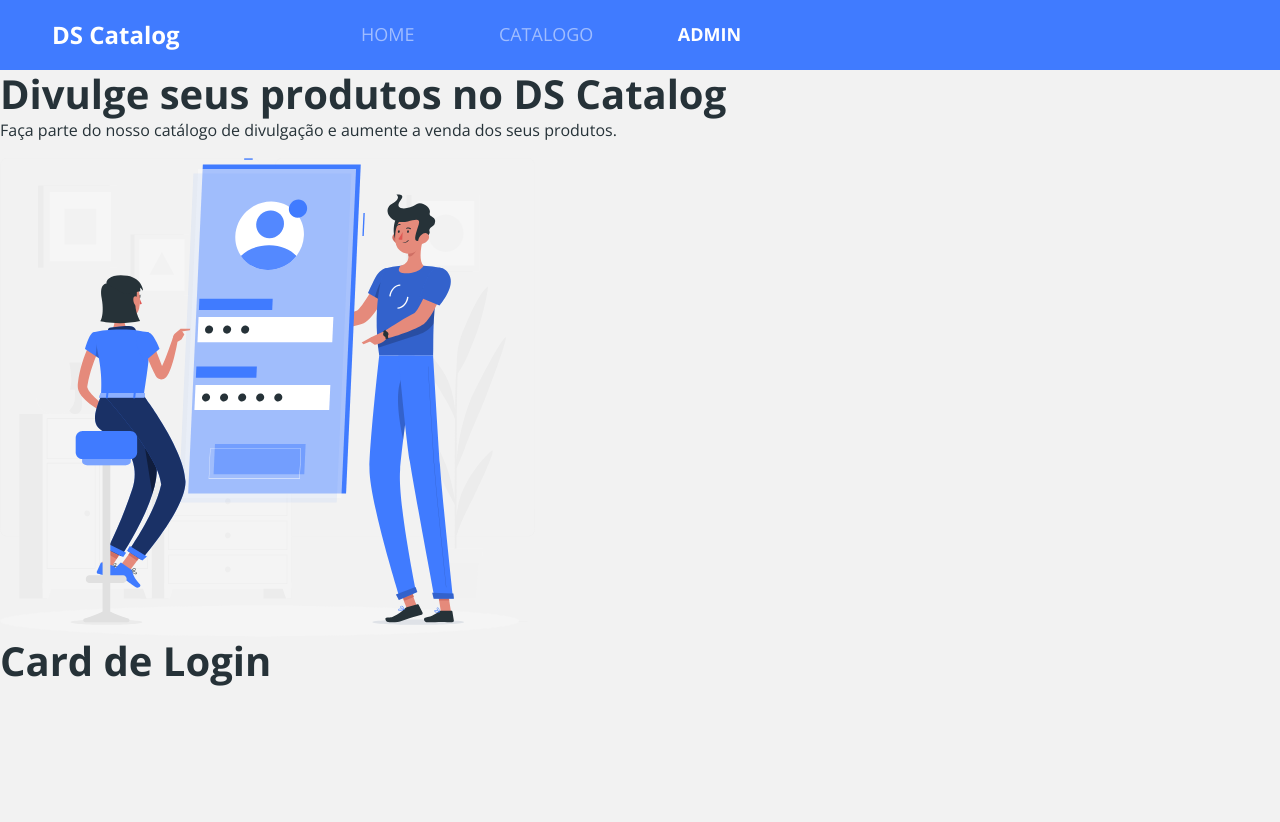
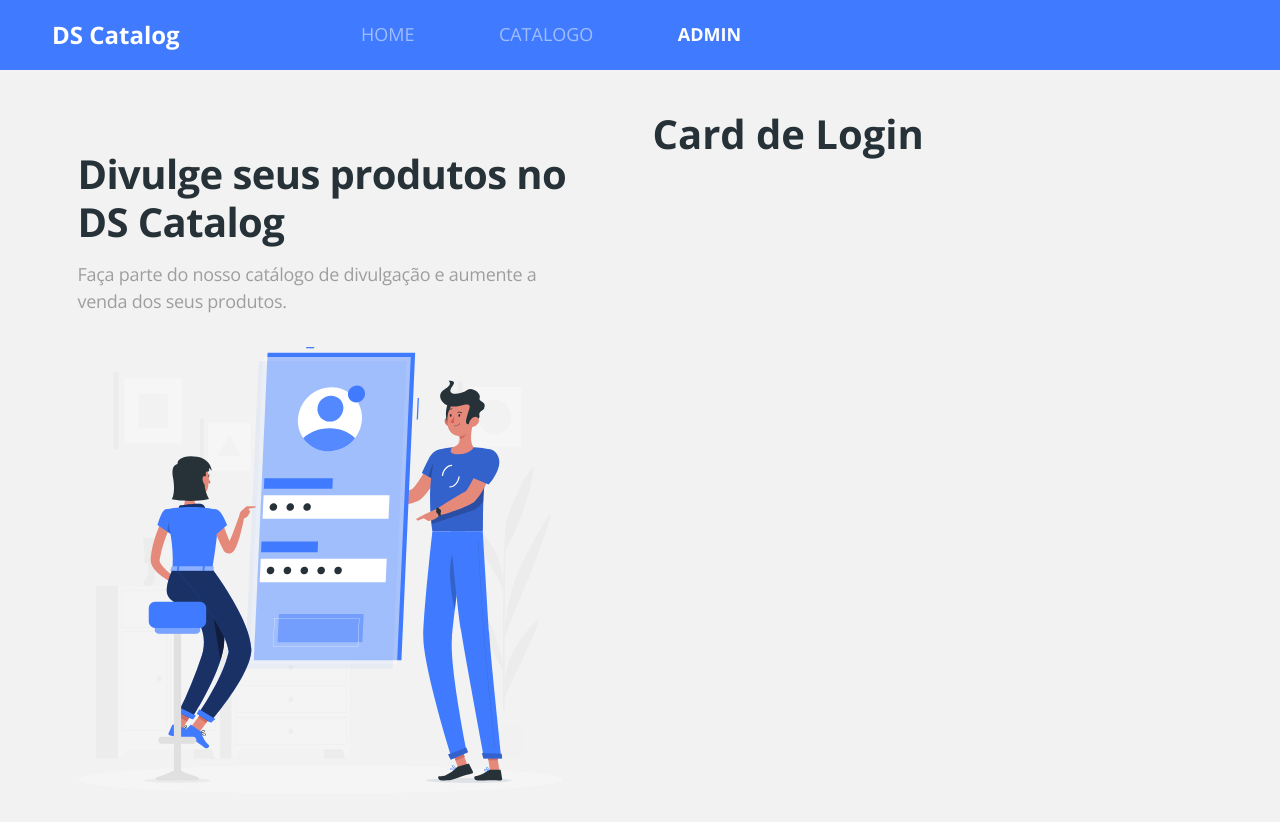
Before and after one commit to FrankDestro/DSCatalog-Bootcamp-3.0, a React (Create React App) app in the folder frontweb/: page /admin/auth/login in a window 1280 px wide. Shown: the top 822 px of the page. Before the commit the page ends 800 px from the top, so only its background shows below. Built offline with nearby package versions, Linux system fonts and the light colour scheme; no server answers.

Commit message:
Banner styling

```diff
--- a/frontweb/src/pages/Admin/Auth/index.tsx
+++ b/frontweb/src/pages/Admin/Auth/index.tsx
@@ -1,5 +1,7 @@
 import { ReactComponent as AuthImage } from 'assets/img/auth-image.svg';
 import { Route, Switch } from 'react-router-dom';
+
+import './styles.css';
 
 const Auth = () => {
   return (
--- /dev/null
+++ b/frontweb/src/pages/Admin/Auth/styles.css
@@ -0,0 +1,70 @@
+.auth-container {
+  display: flex;
+  justify-content: space-around;
+  padding: 20px;
+}
+
+.auth-banner-container {
+  display: none;
+}
+
+.auth-form-container {
+  width: 100%;
+}
+
+/* BREAKPOINTS */
+@media (min-width: 576px) {
+  .auth-form-container {
+    width: 480px;
+  }
+}
+
+@media (min-width: 768px) {
+  .auth-form-container {
+    width: 550px;
+  }
+}
+
+@media (min-width: 1200px) {
+  .auth-container {
+    padding: 40px;
+  }
+  .auth-banner-container {
+    display: flex;
+    flex-direction: column;
+    margin-top: 40px;
+    width: 500px;
+  }
+
+  .auth-banner-container h1 {
+    font-size: 40px;
+    letter-spacing: -0.015em;
+    color: #263238;
+    margin-bottom: 15px;
+  }
+
+  .auth-banner-container p {
+    font-size: 18px;
+    letter-spacing: -0.015em;
+    color: #9e9e9e;
+  }
+
+  .auth-banner-container svg {
+    width: 100%;
+  }
+}
+
+@media (min-width: 1400px) {
+  .auth-banner-container {
+    width: 650px;
+  }
+
+  .auth-banner-container h1 {
+    font-size: 55px;
+    margin-bottom: 25px;
+  }
+
+  .auth-banner-container p {
+    font-size: 24px;
+  }
+}
```
